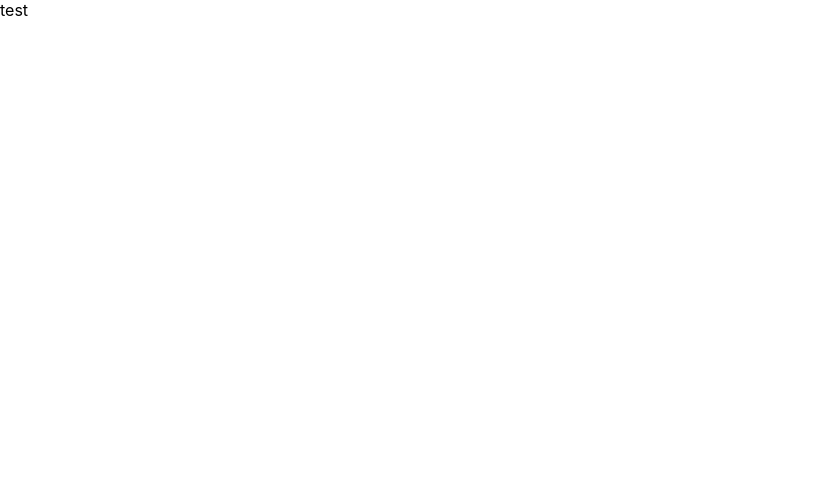
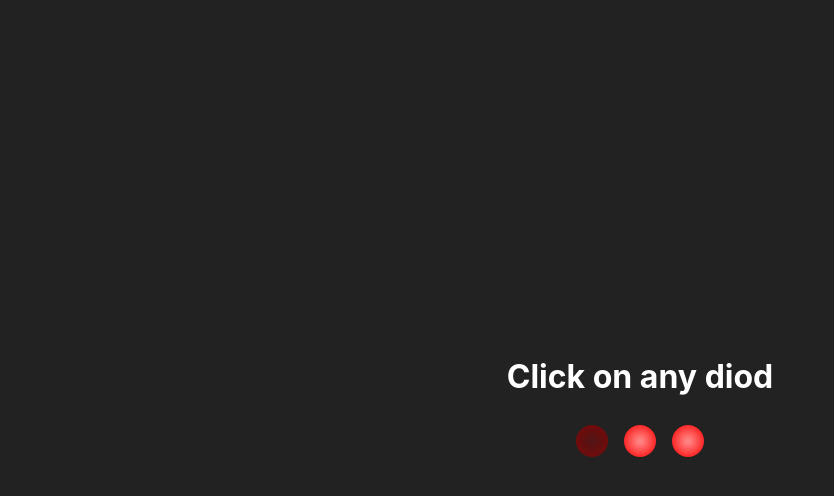
Before and after one commit to kasperski95/bloc-arch--example, a React (Create React App) app: page / in a window 1280 px wide. Shown: the top 496 px of the page, without its empty margins (0-834 px from the left). Built offline with nearby package versions, Linux system fonts and the light colour scheme.

Commit message:
add basic configuration

```diff
--- a/package.json
+++ b/package.json
@@ -13,6 +13,7 @@
     "react": "^17.0.2",
     "react-dom": "^17.0.2",
     "react-scripts": "4.0.3",
+    "styled-components": "^5.2.3",
     "typescript": "^4.2.3",
     "web-vitals": "^1.1.1"
   },
@@ -39,5 +40,8 @@
       "last 1 firefox version",
       "last 1 safari version"
     ]
+  },
+  "devDependencies": {
+    "@types/styled-components": "^5.1.9"
   }
 }
--- /dev/null
+++ b/src/components/Led.tsx
@@ -0,0 +1,17 @@
+import React from 'react'
+import styled from 'styled-components'
+
+export function Led(props: { isOn: boolean }) {
+  return <Container isOn={props.isOn} />
+}
+
+const Container = styled.div<{ isOn: boolean }>`
+  width: 2rem;
+  height: 2rem;
+  background: ${({ isOn }) =>
+    isOn
+      ? 'radial-gradient(rgba(150, 0, 0, 0.4), rgba(150, 0, 0, 0.8))'
+      : 'radial-gradient(rgba(255, 128, 128, 1.0) 10%, rgba(255, 32, 32, 1.0) 75%)'};
+  border-radius: 50%;
+  margin: 0.5rem;
+`
--- a/src/index.css
+++ b/src/index.css
@@ -1,3 +1,7 @@
+html {
+  min-height: 100%;
+}
+
 body {
   margin: 0;
   font-family: -apple-system, BlinkMacSystemFont, 'Segoe UI', 'Roboto', 'Oxygen',
@@ -5,9 +9,19 @@ body {
     sans-serif;
   -webkit-font-smoothing: antialiased;
   -moz-osx-font-smoothing: grayscale;
+
+  flex: 1;
+  display: flex;
+  align-items: center;
+  justify-content: center;
+  background-color: #222;
 }
 
-code {
-  font-family: source-code-pro, Menlo, Monaco, Consolas, 'Courier New',
-    monospace;
+html,
+body,
+#root {
+  display: flex;
+  align-items: center;
+  justify-content: center;
+  flex: 1;
 }
--- a/src/screens/Home.tsx
+++ b/src/screens/Home.tsx
@@ -1,5 +1,30 @@
 import React from 'react'
+import styled from 'styled-components'
+import { Led } from '../components/Led'
 
 export function Home() {
-  return <span>test</span>
+  return (
+    <Wrapper>
+      <Title>Click on any diod</Title>
+      <LedWrapper>
+        <Led isOn={true} />
+        <Led isOn={false} />
+        <Led isOn={false} />
+      </LedWrapper>
+    </Wrapper>
+  )
 }
+
+const Wrapper = styled.div`
+  display: flex;
+  align-items: center;
+  flex-direction: column;
+`
+
+const Title = styled.h1`
+  color: white;
+`
+
+const LedWrapper = styled.div`
+  display: flex;
+`
```
Also changed, not shown: 1 other file (tests, documents, lock files or other folders).
